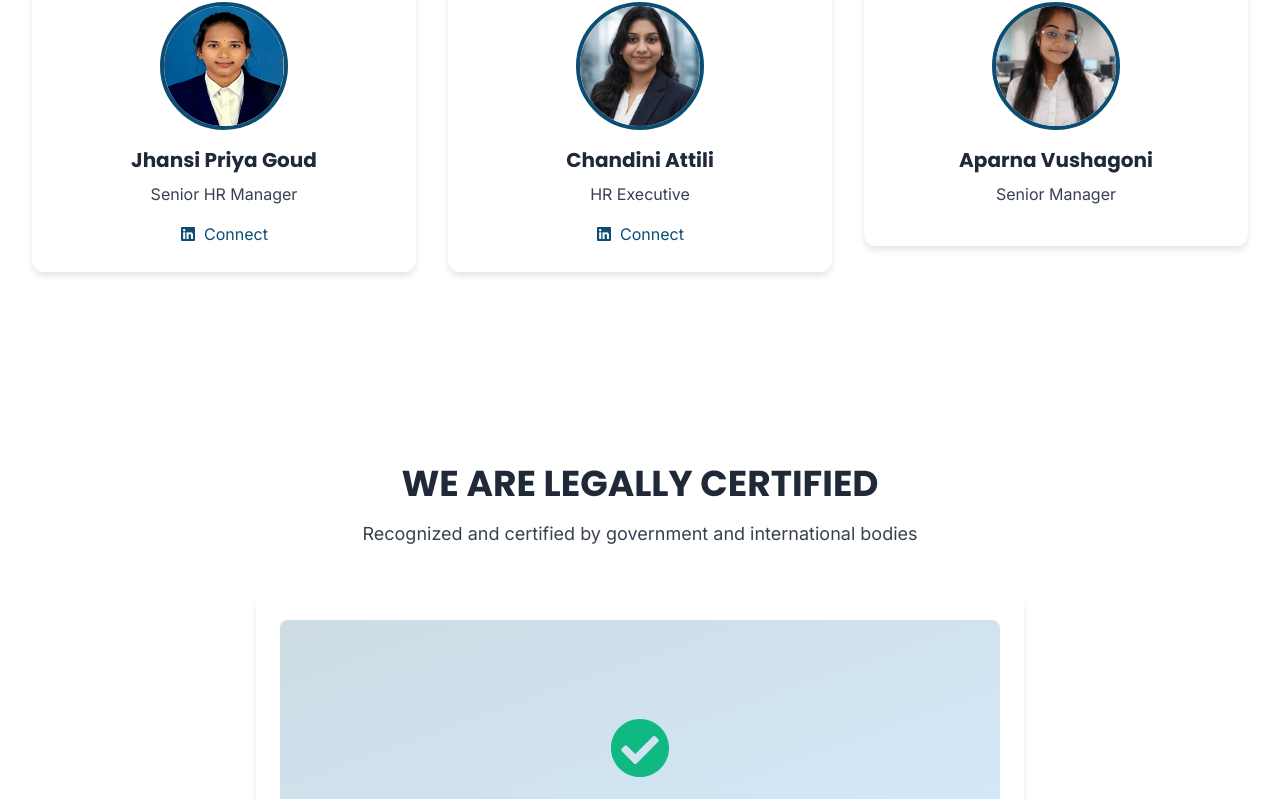
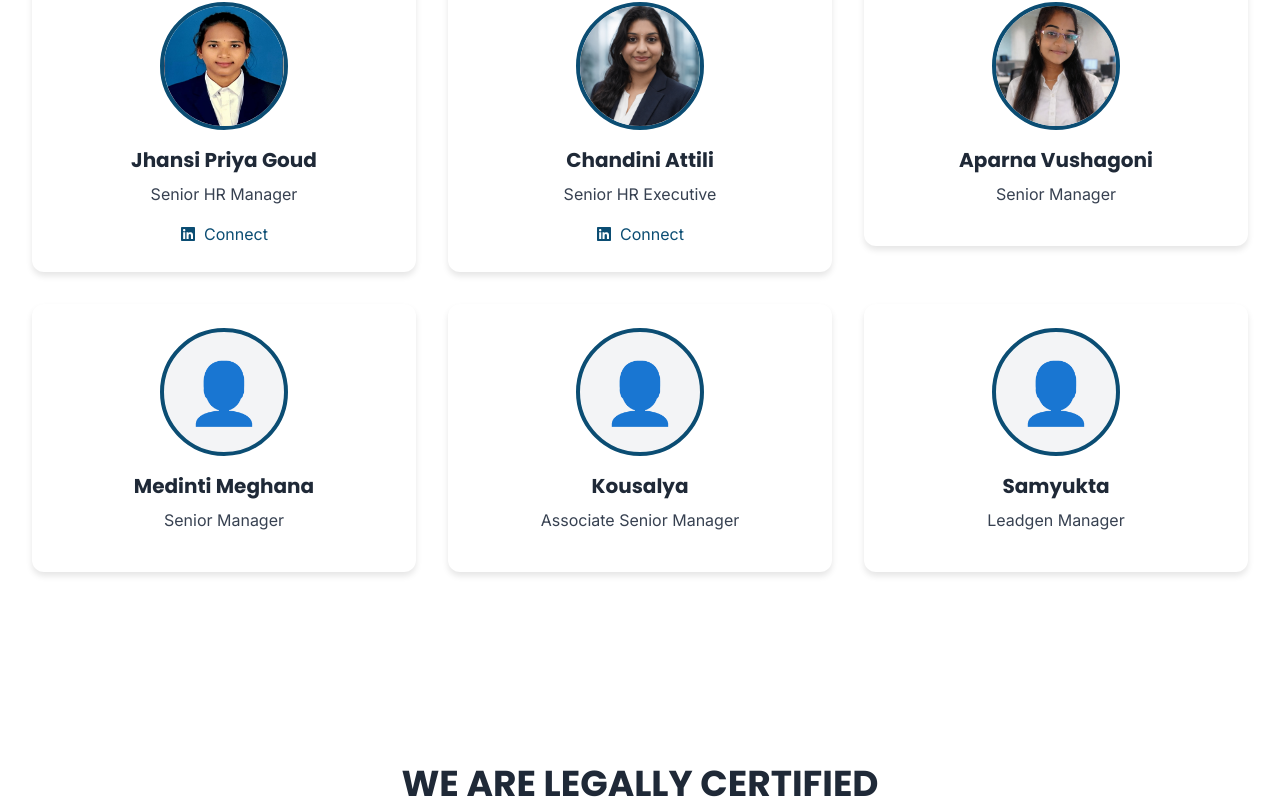
Before and after one commit to Vishnu5789/TechVid, a React (Vite) app: page /about in a window 1280 px wide. Shown: the part 2108-2907 px from the top of the page. Built offline with nearby package versions, Linux system fonts and the light colour scheme.

Commit message:
Update team member roles and add new members in team.js; enhance image handling in About.jsx

```diff
--- a/src/data/team.js
+++ b/src/data/team.js
@@ -52,7 +52,7 @@ export const team = [
   {
     id: 2,
     name: 'Chandini Attili',
-    role: 'HR Executive',
+    role: 'Senior HR Executive',
     image: '/images/our-team/Chandini Attili.png',
     linkedin: 'https://www.linkedin.com/in/attili-chandini-32409322b',
   },
@@ -63,4 +63,25 @@ export const team = [
     image: '/images/our-team/Aparna vushagoni.png',
     linkedin: '#',
   },
+  {
+    id: 4,
+    name: 'Medinti Meghana',
+    role: 'Senior Manager',
+    image: '#',
+    linkedin: '#',
+  },
+  {
+    id: 5,
+    name: 'Kousalya',
+    role: 'Associate Senior Manager',
+    image: '#',
+    linkedin: '#',
+  },
+  {
+    id: 6,
+    name: 'Samyukta',
+    role: 'Leadgen Manager',
+    image: '#',
+    linkedin: '#',
+  }
 ];
--- a/src/pages/About.jsx
+++ b/src/pages/About.jsx
@@ -176,12 +176,16 @@ const About = () => {
                 >
                   <Card hover>
                     <div className="text-center">
-                      <div className="w-32 h-32 mx-auto mb-4 rounded-full overflow-hidden border-4 border-primary bg-gray-100">
-                        <img
-                          src={member.image}
-                          alt={member.name}
-                          className="w-full h-full object-cover object-[center_22%] scale-71"
-                        />
+                      <div className="w-32 h-32 mx-auto mb-4 rounded-full overflow-hidden border-4 border-primary bg-gray-100 flex items-center justify-center">
+                        {member.image !== '#' ? (
+                          <img
+                            src={member.image}
+                            alt={member.name}
+                            className="w-full h-full object-cover object-[center_22%] scale-71"
+                          />
+                        ) : (
+                          <div className="text-6xl">👤</div>
+                        )}
                       </div>
                       <h3 className="text-xl font-bold text-dark mb-2">{member.name}</h3>
                       <p className="text-dark-light mb-4">{member.role}</p>
```
